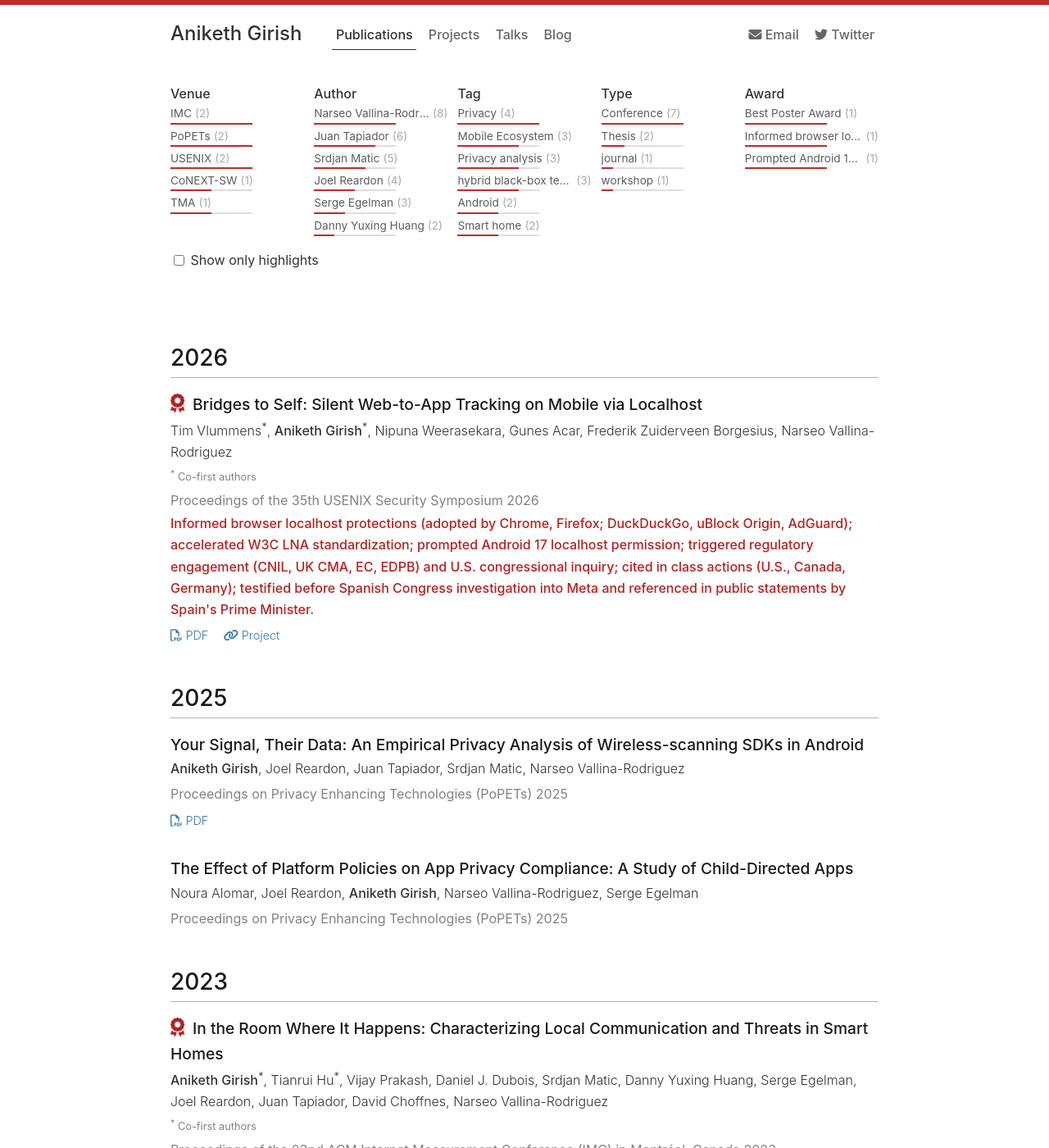
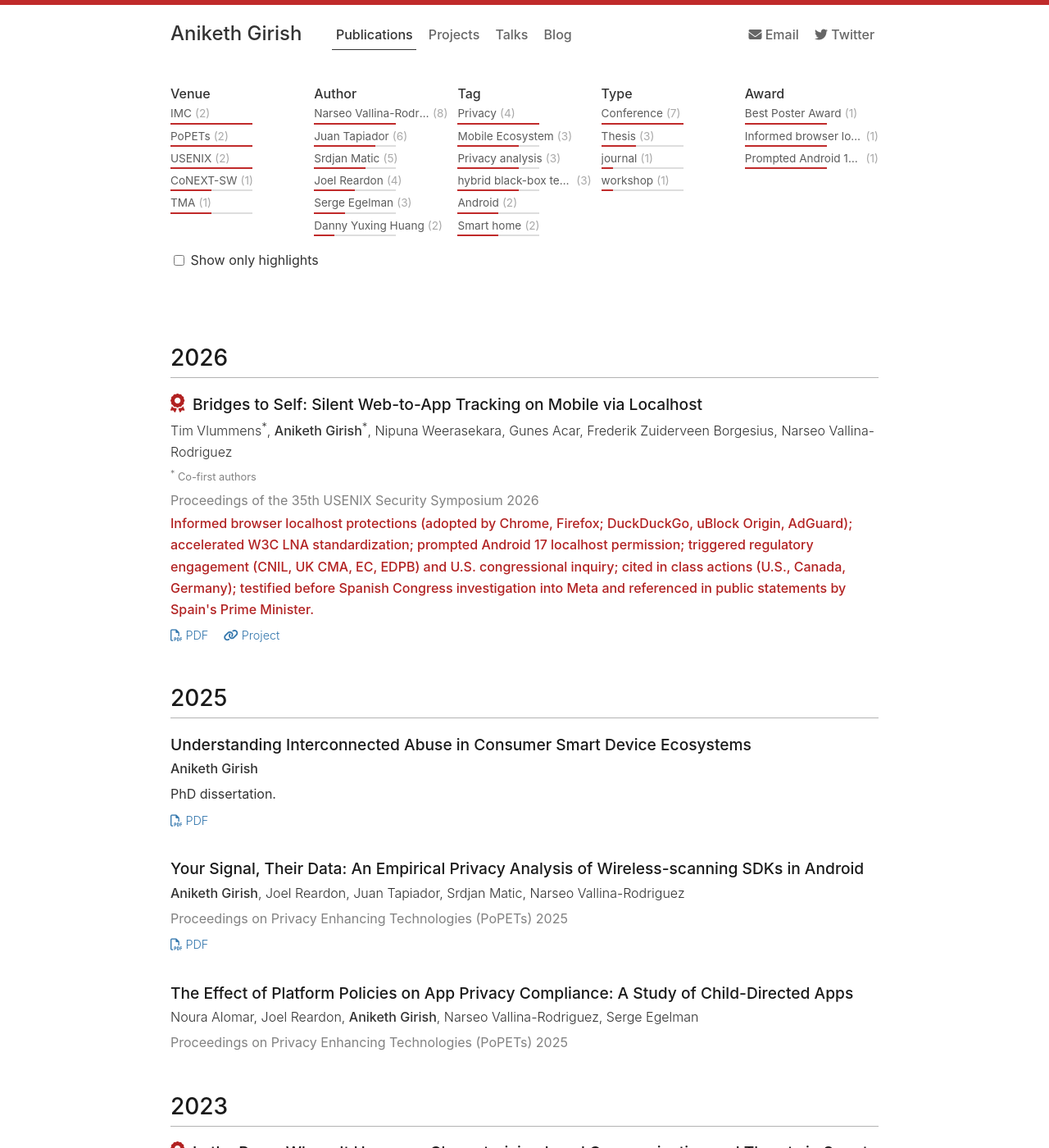
Before and after one commit to Aniketh01/aniketh01.github.io, a Jekyll site: the page built from publications.md, in a window 1280 px wide and 1400 px high. Shown: the whole window at 82% size. Built offline with Jekyll 4.4.1, drawn with Linux system fonts in a browser that asks for light colours; nearby versions of some CDN libraries; some of the changed text lies outside the part shown.

```diff
--- a/_data/publications.yml
+++ b/_data/publications.yml
@@ -28,6 +28,17 @@
     - Web Tracking
   type:
     - Conference
+
+- id: understanding-interconnected-abuse
+  title: "Understanding Interconnected Abuse in Consumer Smart Device Ecosystems"
+  year: 2025
+  authors:
+    - Aniketh Girish
+  type:
+    - Thesis
+  pdf: https://dspace.networks.imdea.org/bitstream/handle/20.500.12761/1994/aniketh_dissertation.pdf?sequence=1&isAllowed=y
+  description: PhD dissertation.
+
 
 - id: SignalSDK
   title: "Your Signal, Their Data: An Empirical Privacy Analysis of Wireless-scanning SDKs in Android"
@@ -238,7 +249,7 @@
 - id: master-thesis
   title: ImposTer-Towards an extensible privacy analysis framework for Smart Home ecosystem.
   year: 2021
-  description: My MsC dissertation.
+  description: MsC dissertation.
   authors:
     - Aniketh Girish
   advisor:
```
